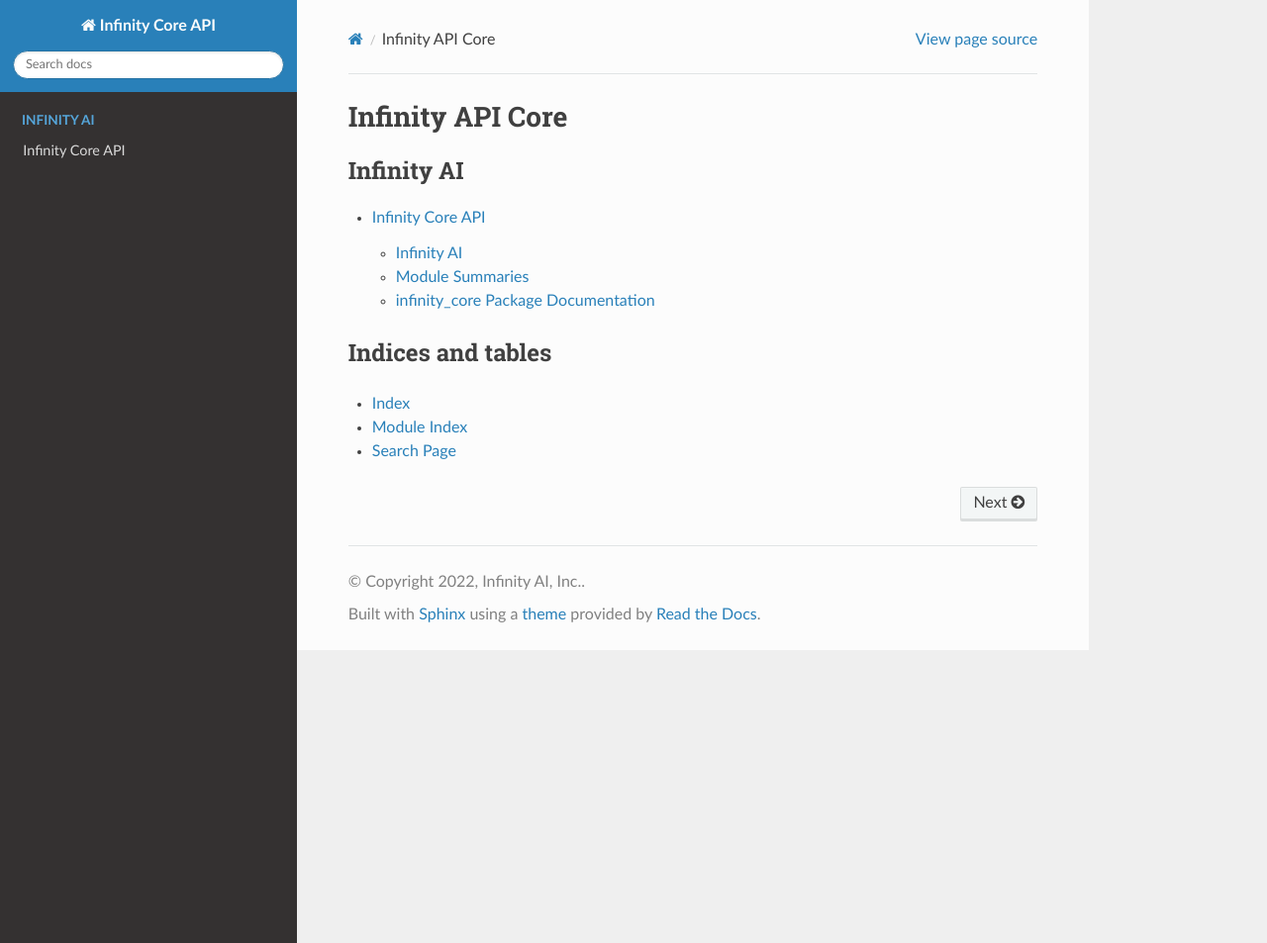
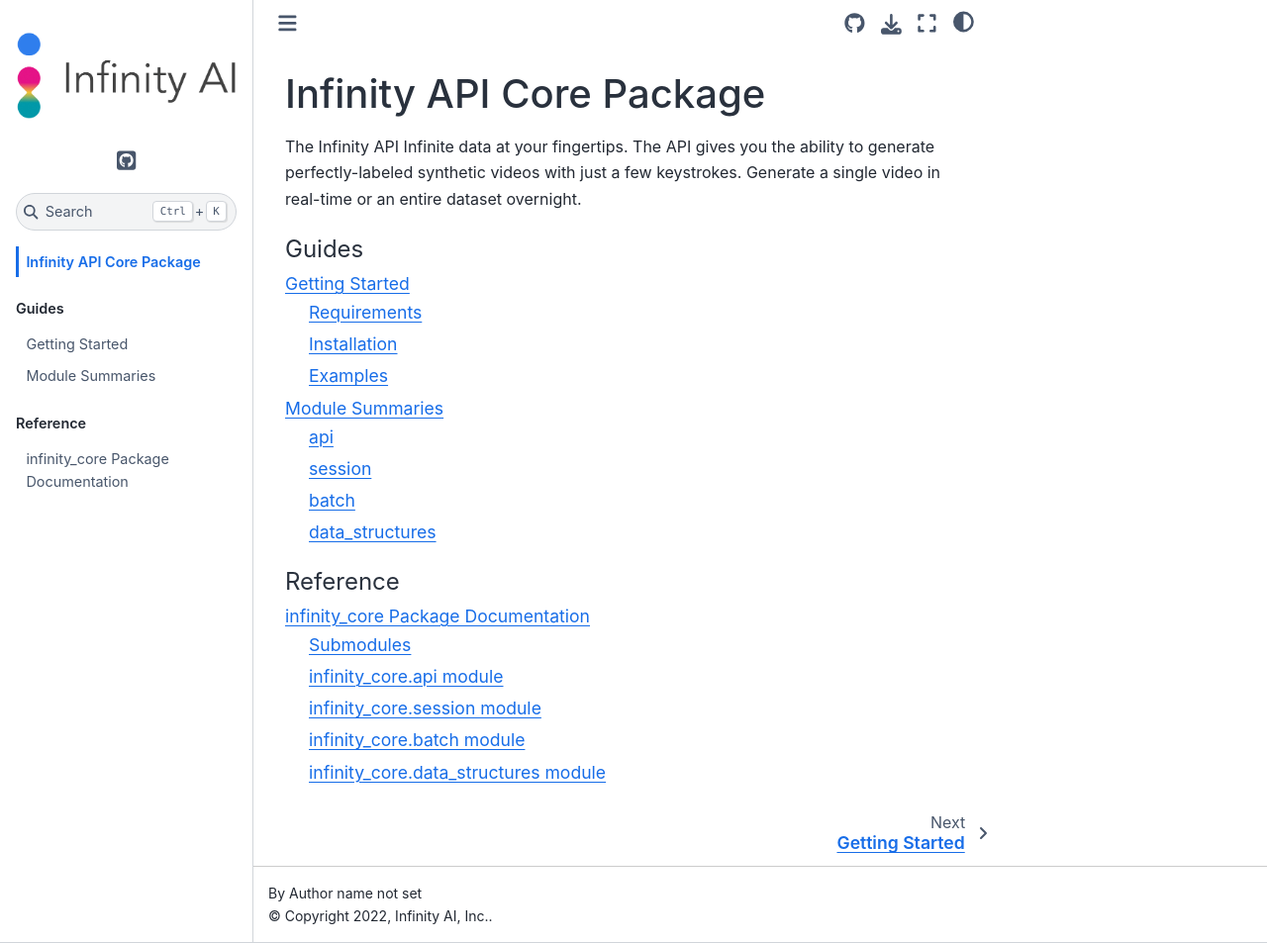
Before and after one commit to toinfinityai/infinity-core, a Sphinx documentation site: the page built from docs/index.md, in a window 1280 px wide and 953 px high. Shown: the whole window at 99% size. Built offline with Sphinx 7.4.7 and the Sphinx Book theme 1.1.4, drawn with Linux system fonts in a browser that asks for light colours.

Commit message:
Update overall docs structure and theme

````diff
--- a/docs/conf.py
+++ b/docs/conf.py
@@ -8,7 +8,6 @@
 
 project = 'Infinity Core API'
 copyright = '2022, Infinity AI, Inc.'
-author = 'Daniel Hensley'
 release = '0.1.0'
 
 # -- General configuration ---------------------------------------------------
@@ -26,5 +25,17 @@
 # -- Options for HTML output -------------------------------------------------
 # https://www.sphinx-doc.org/en/master/usage/configuration.html#options-for-html-output
 
-html_theme = 'sphinx_rtd_theme'
+html_theme = "sphinx_book_theme"
 html_static_path = ['_static']
+
+html_title = ""
+html_theme_options = {
+    "home_page_in_toc": True,
+    "github_url": "https://github.com/toinfinityai/infinity-api",
+    "repository_url": "https://github.com/toinfinityai/infinity-api",
+    "repository_branch": "master",
+    "path_to_docs": "docs",
+    "use_repository_button": True,
+}
+
+html_logo = "_static/infinity_ai_logo.png"
--- a/docs/index.md
+++ b/docs/index.md
@@ -1,19 +1,25 @@
-% Infinity API documentation master file, created by
-% sphinx-quickstart on Tue Oct  4 17:41:42 2022.
-% You can adapt this file completely to your liking, but it should at least
-% contain the root `toctree` directive.
+---
+title: Infinity API Core Package
+---
 
-# Infinity API Core
+
+# Infinity API Core Package
+
+The Infinity API
+Infinite data at your fingertips. The API gives you the ability to generate perfectly-labeled synthetic videos with just a few keystrokes. Generate a single video in real-time or an entire dataset overnight.
+
 
 ```{toctree}
-:caption: Infinity AI
+:caption: Guides
 :maxdepth: 2
 
-source/modules
+source/getting_started
+source/module_summaries
 ```
 
-## Indices and tables
+```{toctree}
+:caption: Reference
+:maxdepth: 2
 
-- {ref}`genindex`
-- {ref}`modindex`
-- {ref}`search`
+source/source_documentation
+```
--- a/docs/source/modules.md
+++ /dev/null
@@ -1,9 +0,0 @@
-# Infinity Core API
-
-```{toctree}
-:maxdepth: 4
-
-readme
-module_summaries
-source_documentation
-```
--- a/pyproject.toml
+++ b/pyproject.toml
@@ -9,7 +9,6 @@
 [tool.poetry.dependencies]
 python = "^3.7"
 requests = "^2.28.1"
-sphinx = "^5.3.0"
 
 [tool.poetry.group.dev]
 optional = true
@@ -20,10 +19,10 @@
 mypy = "^0.981"
 types-requests = "^2.28.11"
 pytest = "^7.1.3"
-Sphinx = {version = "^5.2.3"}
-sphinx-rtd-theme = {version = "^1.0.0"}
+sphinx = "^4.5.0"
 myst-parser = "^0.18.1"
 sphinx-autobuild = {version = "^2021.3.14"}
+sphinx-book-theme = "^0.3.3"
 
 [tool.black]
 line-length = 120
````
Also changed, not shown: docs/source/getting_started.md (renamed from docs/source/readme.md, +4 -9 lines), docs/source/source_documentation.md (+0 -8 lines), docs/_static/infinity_ai_logo.png (renamed from docs/source/infinity_ai_logo.png), 2 other files.
